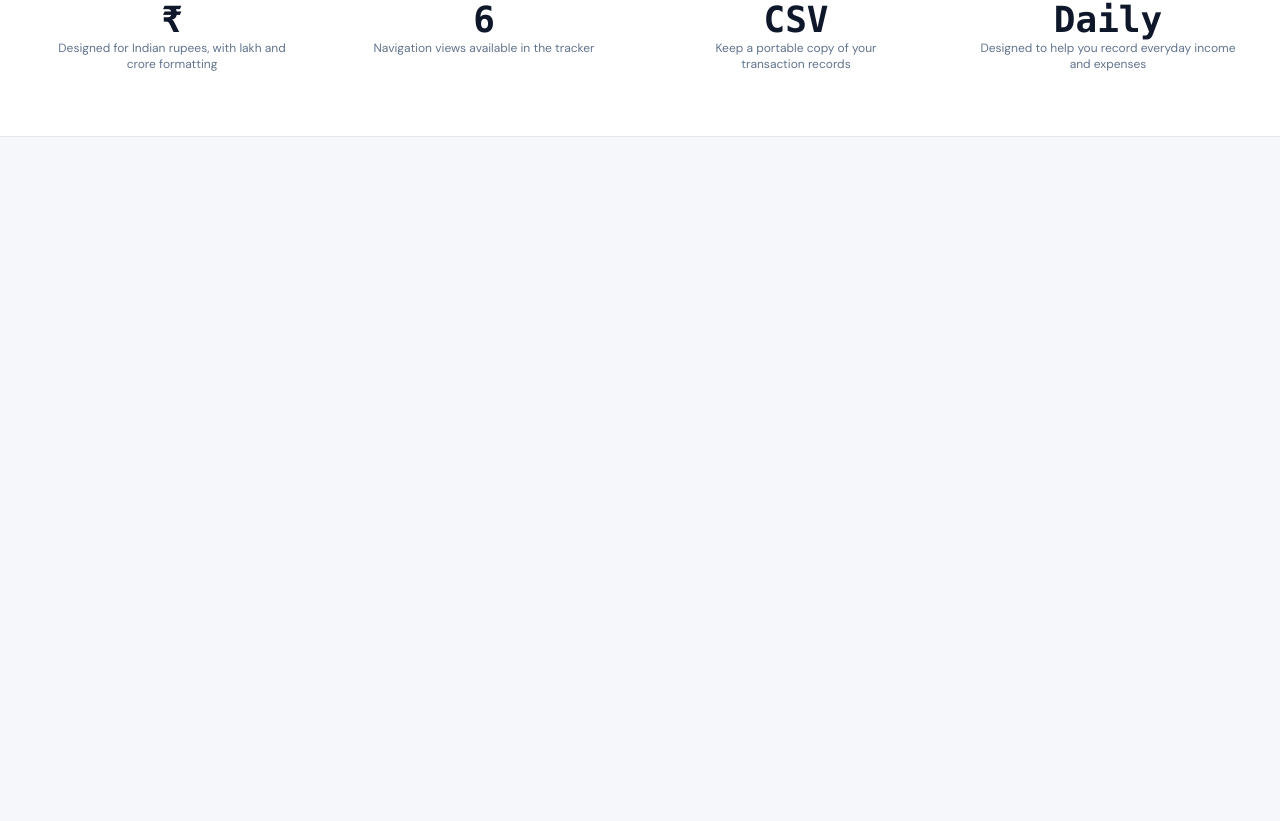
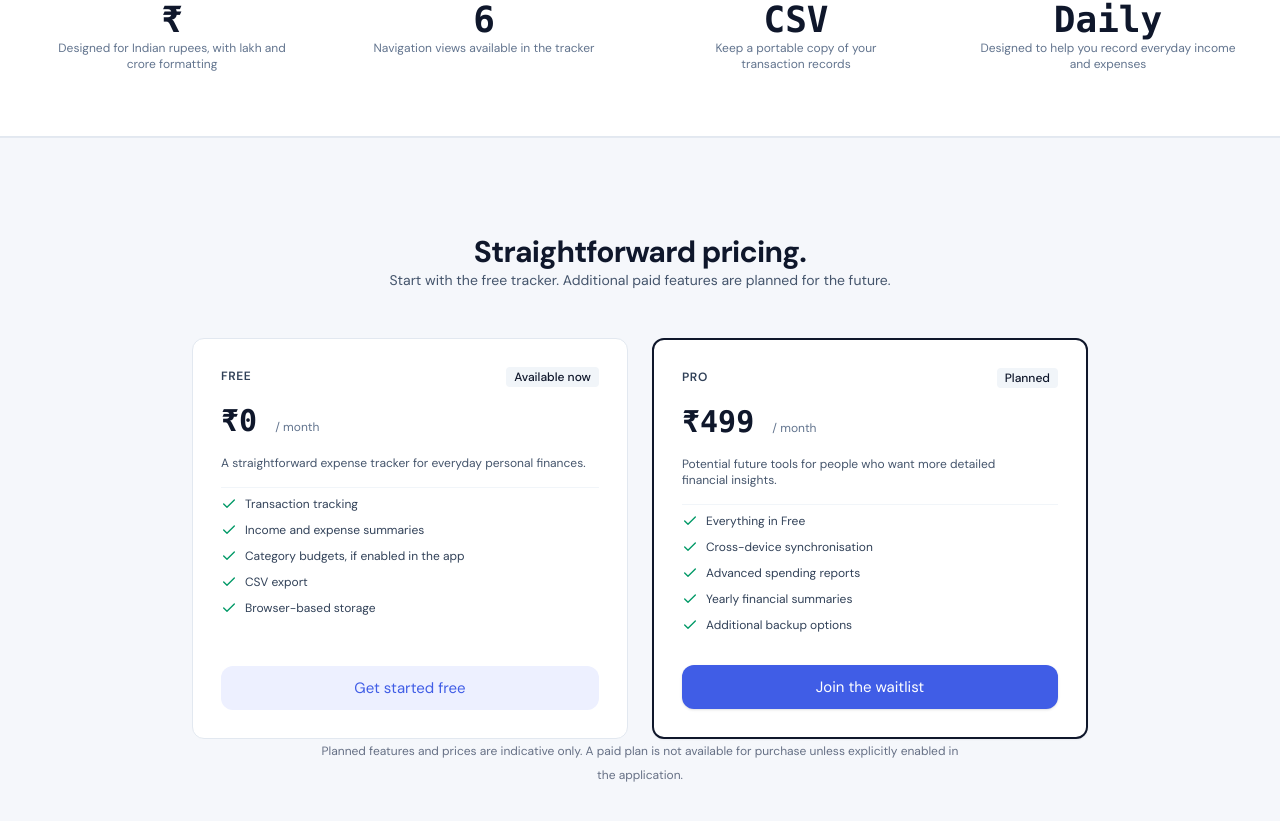
Before and after one commit to JaiswalPiyush309/expense-tracker-frontend, a Next.js app: page / in a window 1280 px wide. Shown: the part 2317-3138 px from the top of the page. Before the commit the page ends 2454 px from the top, so only its background shows below. Built offline with nearby package versions, Linux system fonts and the light colour scheme.

Commit message:
feat: add PricingSection and PricingCard components to enhance HomePage with pricing details

```diff
--- a/src/features/home/HomePage.tsx
+++ b/src/features/home/HomePage.tsx
@@ -6,6 +6,7 @@ import { AuthMode } from "../auth/types";
 import { HeroSection } from "./sections/HeroSection";
 import { FeaturesSection } from "./sections/FeaturesSection";
 import { HighlightsSection } from "./sections/HighlightsSection";
+import { PricingSection } from "./sections/PricingSection";
 
 export interface HomePageProps {
   onOpenApp: () => void;
@@ -35,6 +36,8 @@ export default function HomePage({
         <FeaturesSection />
 
         <HighlightsSection />
+
+        <PricingSection onOpenApp={onOpenApp} onOpenAuth={onOpenAuth} />
       </main>
     </div>
   );
--- /dev/null
+++ b/src/features/home/components/PricingCard.tsx
@@ -0,0 +1,56 @@
+import { formatINR } from "@/lib/currency";
+import { Plan } from "../data/home-content";
+import { Check } from "lucide-react";
+import { Button } from "@/components/common/Button";
+
+export const PricingCard = ({
+  plan,
+  onSelect,
+}: {
+  plan: Plan;
+  onSelect: () => void;
+}) => (
+  <article
+    className={`flex flex-col justify-between rounded-xl bg-white p-7 dark:bg-slate-900 ${
+      plan.featured
+        ? "border-2 border-slate-900 shadow-xs dark:border-slate-100"
+        : "border border-slate-200 dark:border-slate-800"
+    }`}
+  >
+    <div className="space-y-4">
+      <div className="flex items-center justify-between">
+        <h3 className="text-xs font-semibold uppercase tracking-wider text-slate-700 dark:text-slate-300">
+          {plan.name}
+        </h3>
+        <span className="rounded bg-slate-100 px-2 py-0.5 text-xs font-medium text-slate-900 dark:bg-slate-800 dark:text-slate-100">
+          {plan.badge}
+        </span>
+      </div>
+      <p className="font-mono text-3xl font-bold text-slate-900 dark:text-white">
+        {formatINR(plan.price)}{" "}
+        <span className="font-sans text-xs font-normal text-slate-500 dark:text-slate-400">
+          / month
+        </span>
+      </p>
+      <p className="text-xs text-slate-600 dark:text-slate-400">{plan.blurb}</p>
+      <ul className="space-y-2.5 border-t border-slate-100 pt-2 text-xs text-slate-700 dark:border-slate-800 dark:text-slate-300">
+        {plan.features.map((f) => (
+          <li key={f} className="flex items-center gap-2">
+            <Check
+              className="h-4 w-4 shrink-0 text-emerald-600 dark:text-emerald-400"
+              aria-hidden="true"
+            />{" "}
+            {f}
+          </li>
+        ))}
+      </ul>
+    </div>
+    <Button
+      variant={plan.featured ? "primary" : "soft"}
+      onClick={onSelect}
+      className="mt-8 w-full py-2.5"
+    >
+      {plan.cta.label}
+    </Button>
+  </article>
+);
--- /dev/null
+++ b/src/features/home/sections/PricingSection.tsx
@@ -0,0 +1,47 @@
+import { AuthMode } from "@/features/auth/types";
+import { SectionHeading } from "./SectionHeading";
+import { PLANS } from "../data/home-content";
+import { PricingCard } from "../components/PricingCard";
+
+interface PricingSectionProps {
+  onOpenApp: () => void;
+  onOpenAuth: (mode?: AuthMode) => void;
+}
+
+export function PricingSection({ onOpenApp, onOpenAuth }: PricingSectionProps) {
+  return (
+    <section
+      id="pricing"
+      aria-labelledby="pricing-heading"
+      className="scroll-mt-20 border-t border-line bg-bg px-4 py-20 sm:px-6 sm:py-24 lg:px-8"
+    >
+      <div className="mx-auto max-w-7xl">
+        <SectionHeading
+          title="Straightforward pricing."
+          subtitle="Start with the free tracker. Additional paid features are planned for the future."
+        />
+
+        <div className="mx-auto mt-12 grid max-w-4xl grid-cols-1 items-stretch gap-6 md:grid-cols-2">
+          {PLANS.map((plan) => {
+            const handleSelect =
+              plan.cta.action === "app"
+                ? onOpenApp
+                : () => onOpenAuth("signup");
+
+            return (
+              <PricingCard
+                key={plan.name}
+                plan={plan}
+                onSelect={handleSelect}
+              />
+            );
+          })}
+        </div>
+        <p className="mx-auto mt-6 max-w-2xl text-center text-xs leading-6 text-muted">
+          Planned features and prices are indicative only. A paid plan is not
+          available for purchase unless explicitly enabled in the application.
+        </p>
+      </div>
+    </section>
+  );
+}
```
